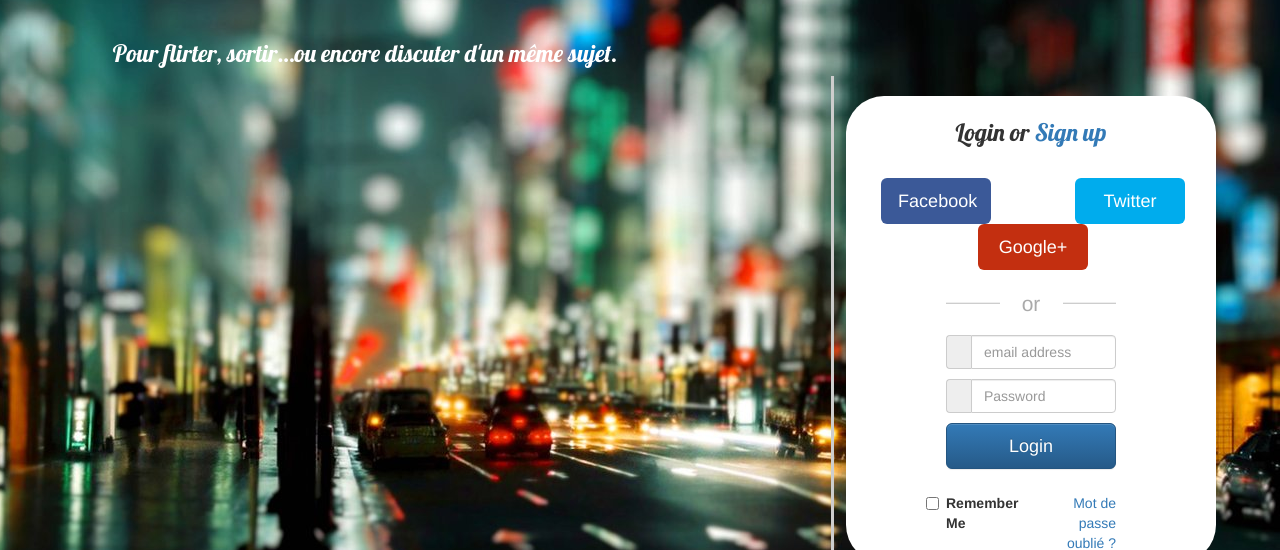
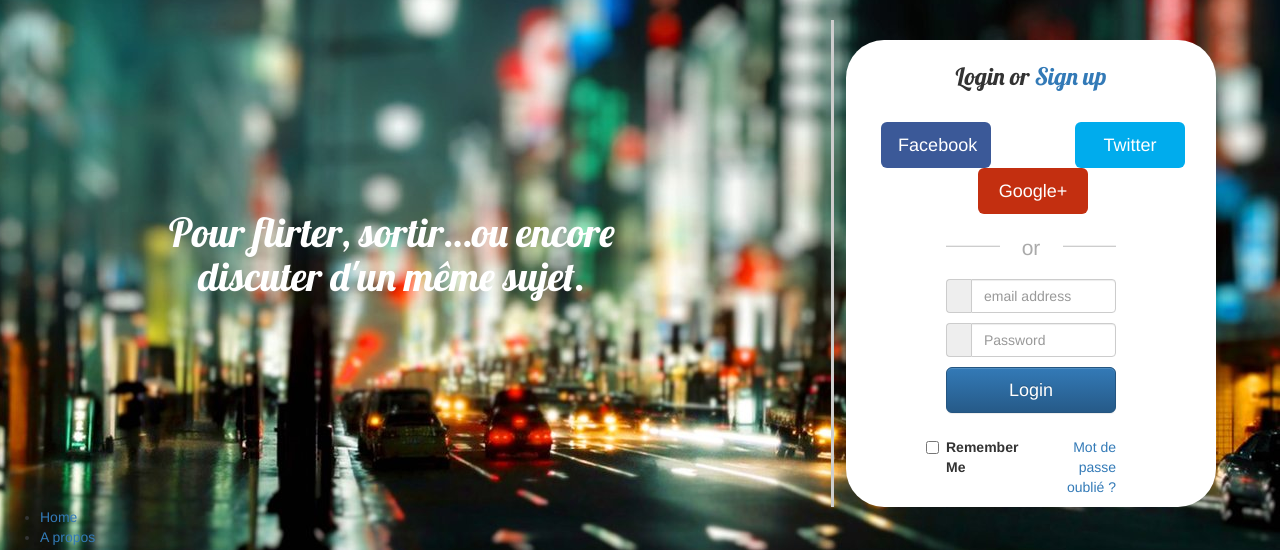
Before and after one commit to Mehdi66410/ArchiWeb, a Django app: page / in a window 1280 px wide. Shown: the part 124-674 px from the top of the page. Run offline with Django 3.2, Linux system fonts and the light colour scheme; some libraries are stand-ins or nearby versions.

Commit message:
Modification css accueil

```diff
--- a/socialnetwork/static/css/index.css
+++ b/socialnetwork/static/css/index.css
@@ -14,14 +14,19 @@
 body {
     background: white url("images/fond_ecran.jpeg") no-repeat right bottom;
 }
+
+h1{
+    font-size: 40px;
+}
 .cote_gauche{
     text-align: center;
     color: white;
-    font-size: 25px;
-    margin-left: -500%;
-    padding-left: 15px;
+    margin-left: -250%;
+    width: 455px;
+    position: absolute;
+    margin-top: 170px;
+}
 
-}
 .container {
     width: 400px;
 
--- a/socialnetwork/templates/socialnetwork/index.html
+++ b/socialnetwork/templates/socialnetwork/index.html
@@ -23,7 +23,7 @@
 <body>
 
     <div class="cote_gauche">
-        <h3 class="omb_authTitle">Pour flirter, sortir…ou encore discuter d'un même sujet.</h3>
+        <h1>Pour flirter, sortir…ou encore discuter d'un même sujet.</h3>
     </div>
 
     <div class="line"></div>
```
